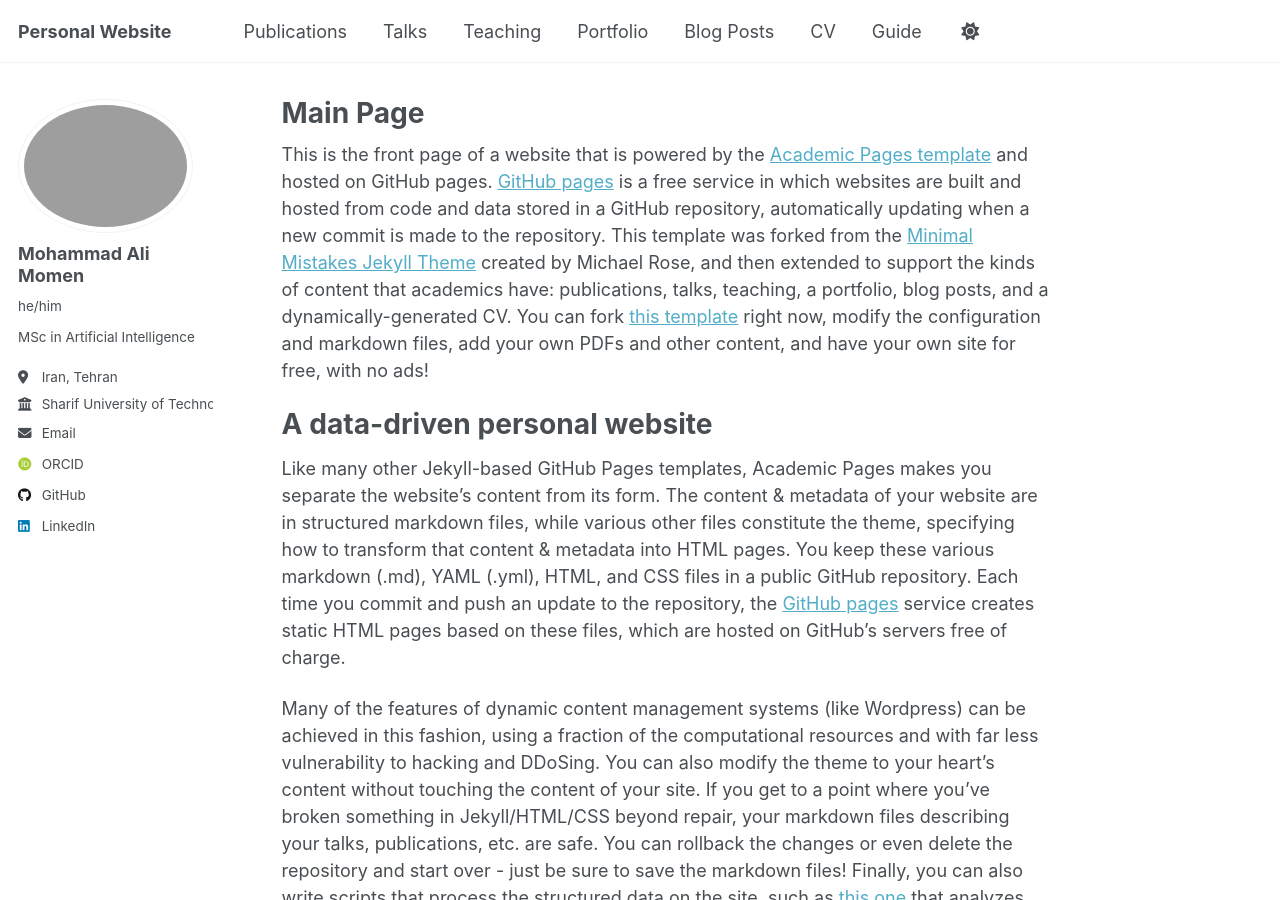
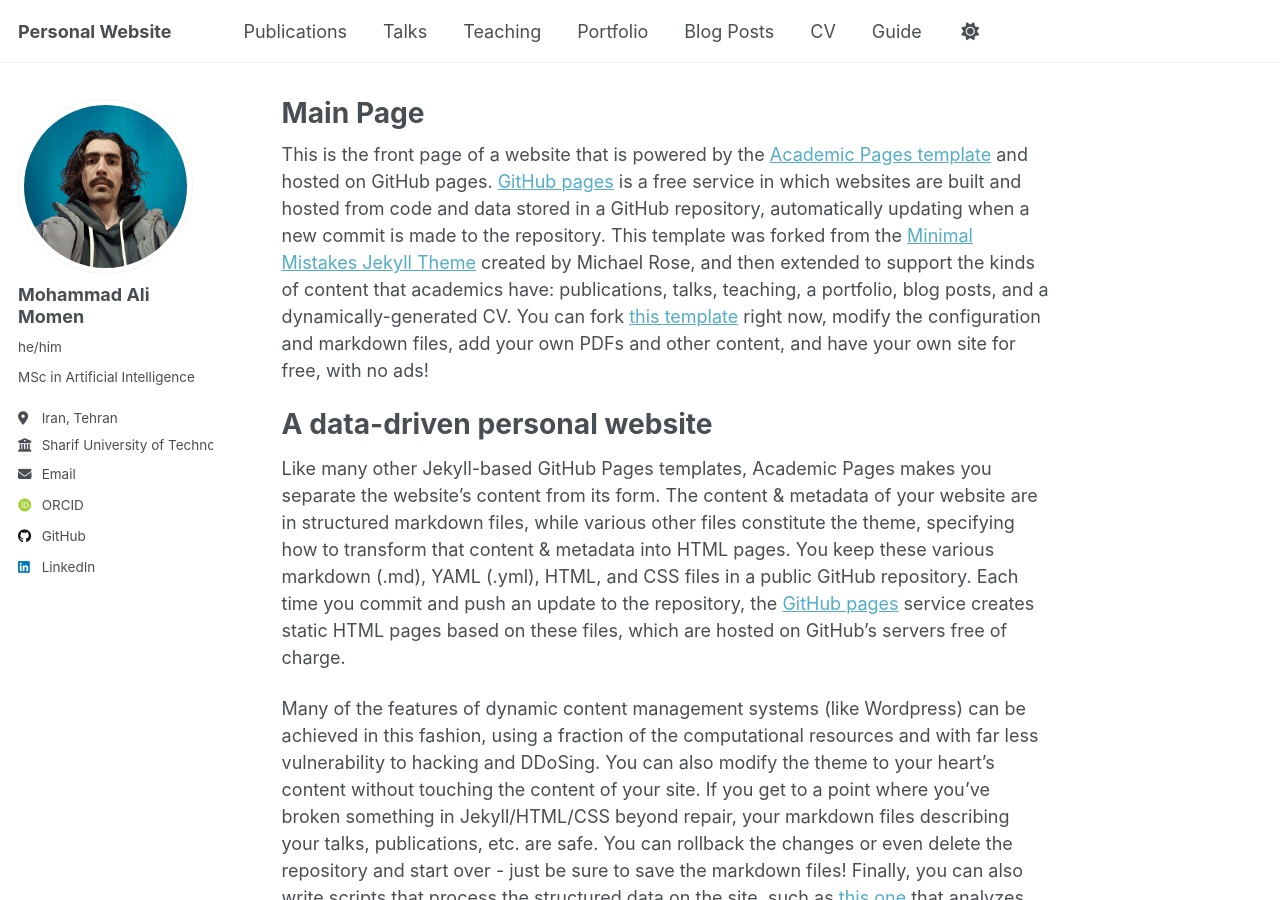
Before and after one commit to mamomen1996/mamomen1996.github.io, a Jekyll site: the page built from _pages/about.md, in a window 1280 px wide and 900 px high. Built offline with Jekyll 4.4.1, drawn with Linux system fonts in a browser that asks for light colours; some web fonts are replaced.

Commit message:
Update _config.yml

```diff
--- a/_config.yml
+++ b/_config.yml
@@ -22,7 +22,7 @@
 #               Additional customization can be done by editing /_includes/author-profile.html
 author:
   # Biographic information
-  avatar           : "profile.jpg"
+  avatar           : "pic_2.png"
   name             : "Mohammad Ali Momen"
   pronouns         : "he/him"
   bio              : "MSc in Artificial Intelligence"
```
